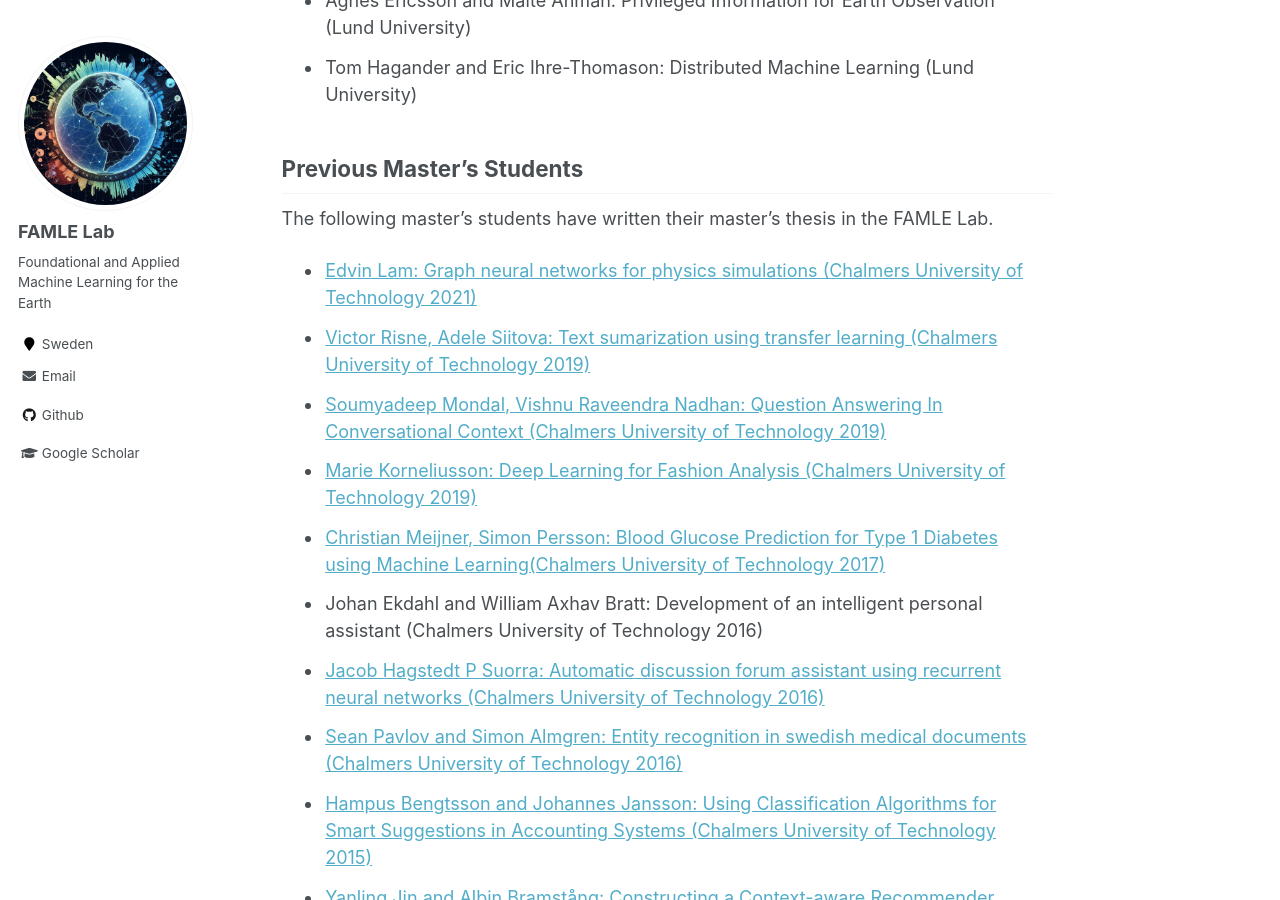
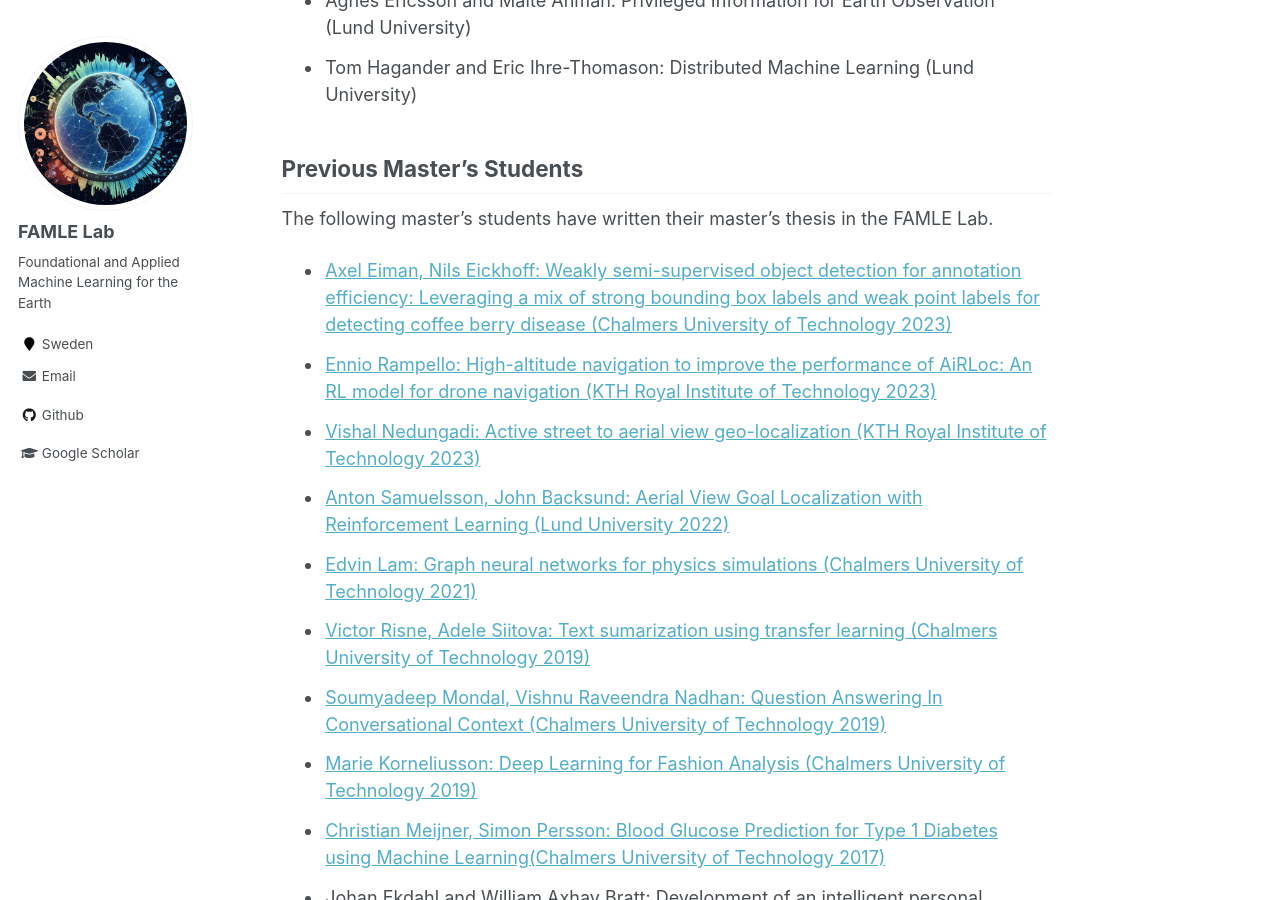
Before and after one commit to ridr-se/ridr-se.github.io, a Jekyll site: the page built from _pages/people.md, in a window 1280 px wide and 900 px high, scrolled down 2831 px. Built offline with Jekyll 4.4.1, drawn with Linux system fonts in a browser that asks for light colours.

Commit message:
Update people.md -- add more msc students

```diff
--- a/_pages/people.md
+++ b/_pages/people.md
@@ -117,6 +117,10 @@ The following master's students are currently writing their master's thesis in t
 
 The following master's students have written their master's thesis in the FAMLE Lab.
 
+* [Axel Eiman, Nils Eickhoff: Weakly semi-supervised object detection for annotation efficiency: Leveraging a mix of strong bounding box labels and weak point labels for detecting coffee berry disease (Chalmers University of Technology 2023)](https://drive.google.com/file/d/1KHbFBNb-sbOtXQdq2O7nk3l4NOOsPF49/view?usp=sharing)
+* [Ennio Rampello: High-altitude navigation to improve the performance of AiRLoc: An RL model for drone navigation (KTH Royal Institute of Technology 2023)](https://drive.google.com/file/d/1wg4znYHNi6AtMfpbGtPquu6ZcZEdMQjy/view?usp=sharing)
+* [Vishal Nedungadi: Active street to aerial view geo-localization (KTH Royal Institute of Technology 2023)](https://drive.google.com/file/d/1pfz6ApZWeQm586MAjSNQct9BRN-QNTbi/view?usp=sharing)
+* [Anton Samuelsson, John Backsund: Aerial View Goal Localization with Reinforcement Learning (Lund University 2022)](https://lup.lub.lu.se/luur/download?func=downloadFile&recordOId=9088977&fileOId=9089013)
 * [Edvin Lam: Graph neural networks for physics simulations (Chalmers University of Technology 2021)](https://mogren.one/group/2021/lam/)
 * [Victor Risne, Adele Siitova: Text sumarization using transfer learning (Chalmers University of Technology 2019)](https://mogren.one/group/2019/risne-siitova/)
 * [Soumyadeep Mondal, Vishnu Raveendra Nadhan: Question Answering In Conversational Context (Chalmers University of Technology 2019)](https://mogren.one/group/2019/mondal-nadhan/)
```
